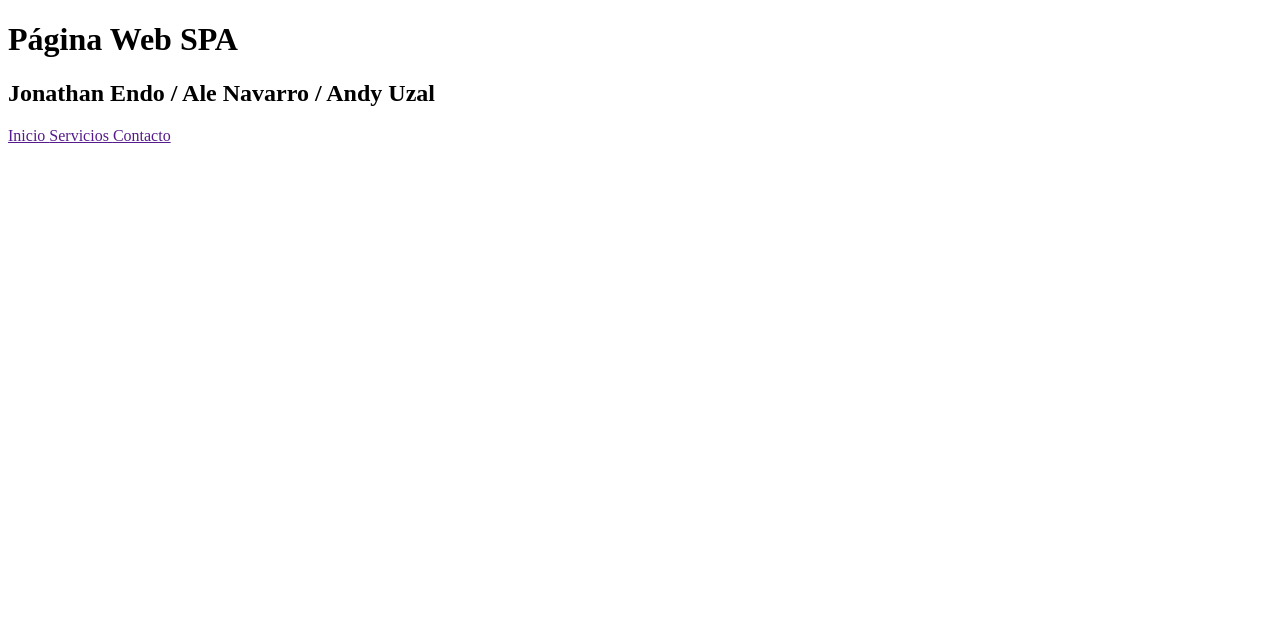
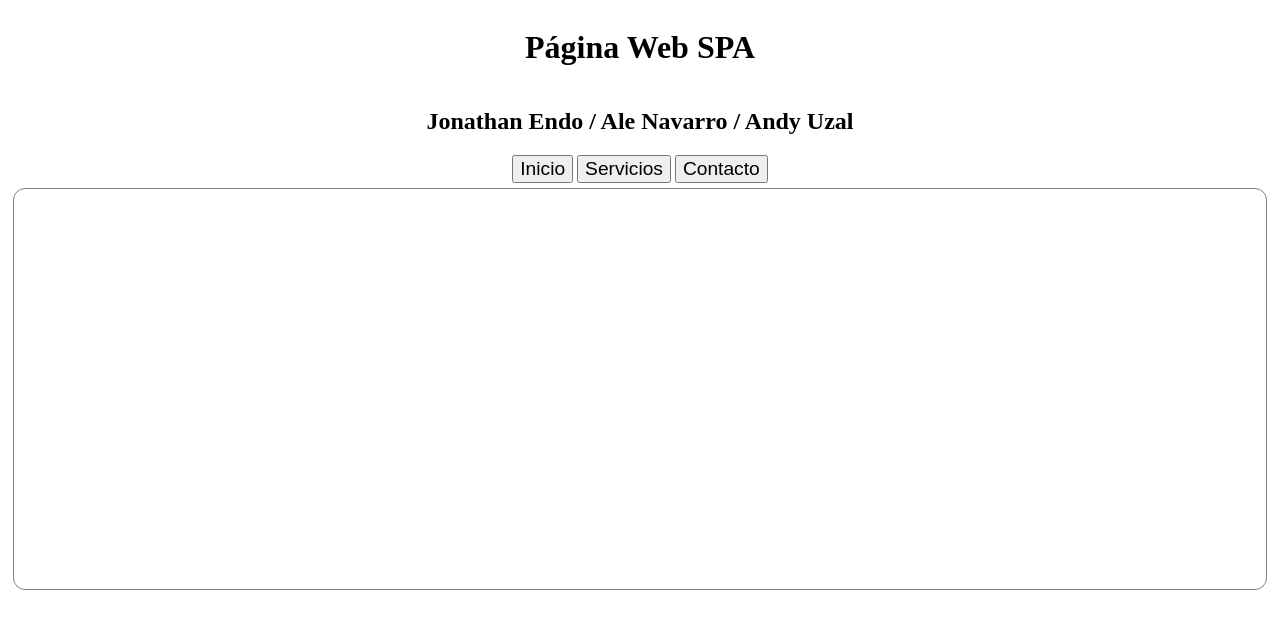
Before and after one commit to andyuzall/landing-spa, a plain HTML site: page index.html in a window 1280 px wide. Drawn offline with Linux system fonts and the light colour scheme.

Commit message:
js-css-base

```diff
--- a/app.js
+++ b/app.js
@@ -0,0 +1,9 @@
+
+function desplegarMenus() {
+    let a = document.getElementById('menuA')
+    let b = document.getElementsByClassName('menuB')
+    let c = document.getElementsByClassName('menuC')
+
+
+
+}
--- a/index.html
+++ b/index.html
@@ -8,25 +8,30 @@
     <link rel="stylesheet" href="styles.css">
 </head>
 <body>
-    <header>
+    <header class="header-container">
         <h1>
             Página Web SPA
         </h1>
         <h2>
             Jonathan Endo / Ale Navarro / Andy Uzal
         </h2>
-        <nav>
-            <a href="" onclick="">
+        <nav class="nav-container">
+            <button id="menuA" onclick="desplegarMenus()">
                 Inicio
-            </a>
-            <a href="" onclick="">
+            </button>
+            <button onclick="desplegarMenus()">
                 Servicios
-            </a>
-            <a href="" onclick="">
+            </button>
+            <button onclick="desplegarMenus()">
                 Contacto
-            </a>
+            </button>
         </nav>
     </header>
+    <main class="main-container">
+        <div>
+
+        </div>
+    </main>
 
 </body>
 </html>
--- a/styles.css
+++ b/styles.css
@@ -0,0 +1,30 @@
+.header-container{
+    display: flex;
+    flex-direction: column;
+    justify-content: center;
+    align-items: center;
+    text-align: center;
+}
+
+
+.nav-container > button{
+    text-decoration: none;
+    color: black;
+    font-size: 1.2rem;
+    cursor: pointer;
+}
+
+.nav-container > button:hover{
+    color: blue;
+}
+
+.main-container {
+    display: flex;
+    flex-direction: column;
+    justify-content: center;
+    align-items: center;
+    border: 1px solid gray;
+    border-radius: 12px;
+    height: 50vh;
+    margin: 5px;
+}
```
